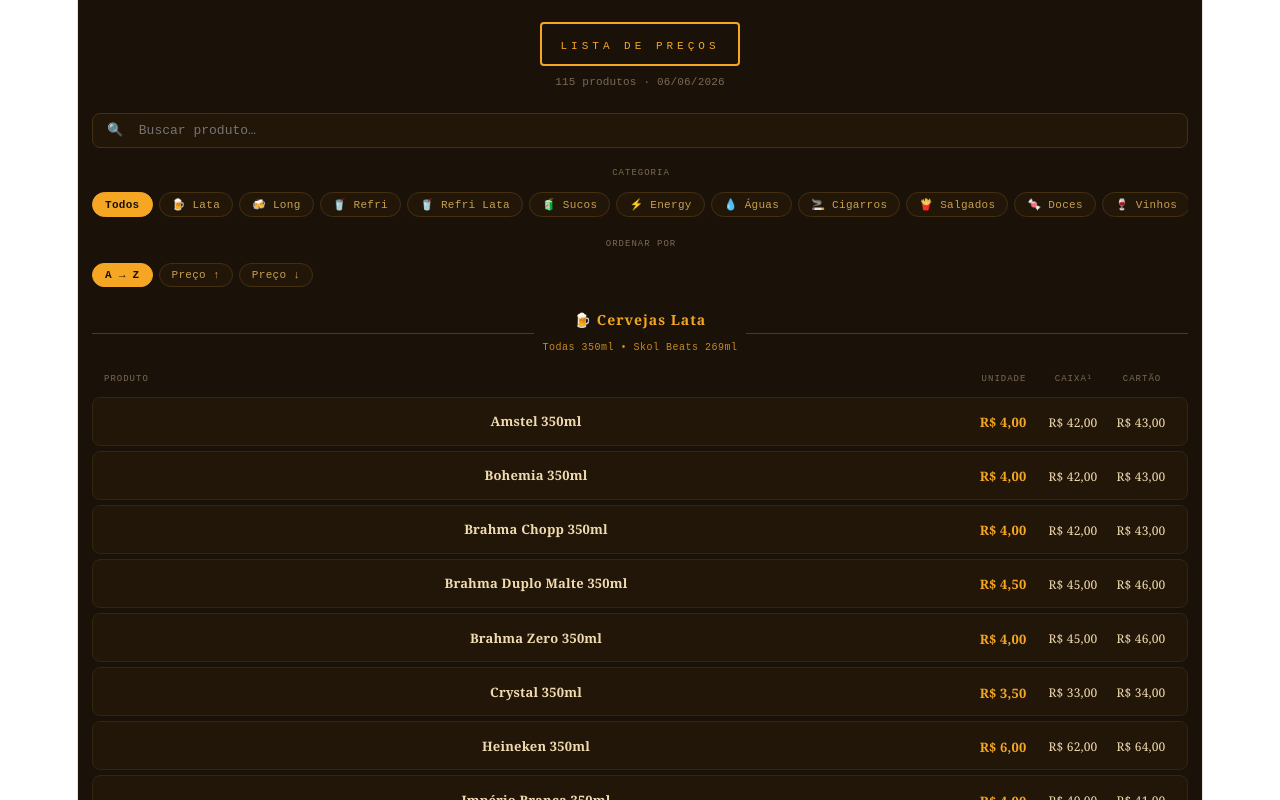
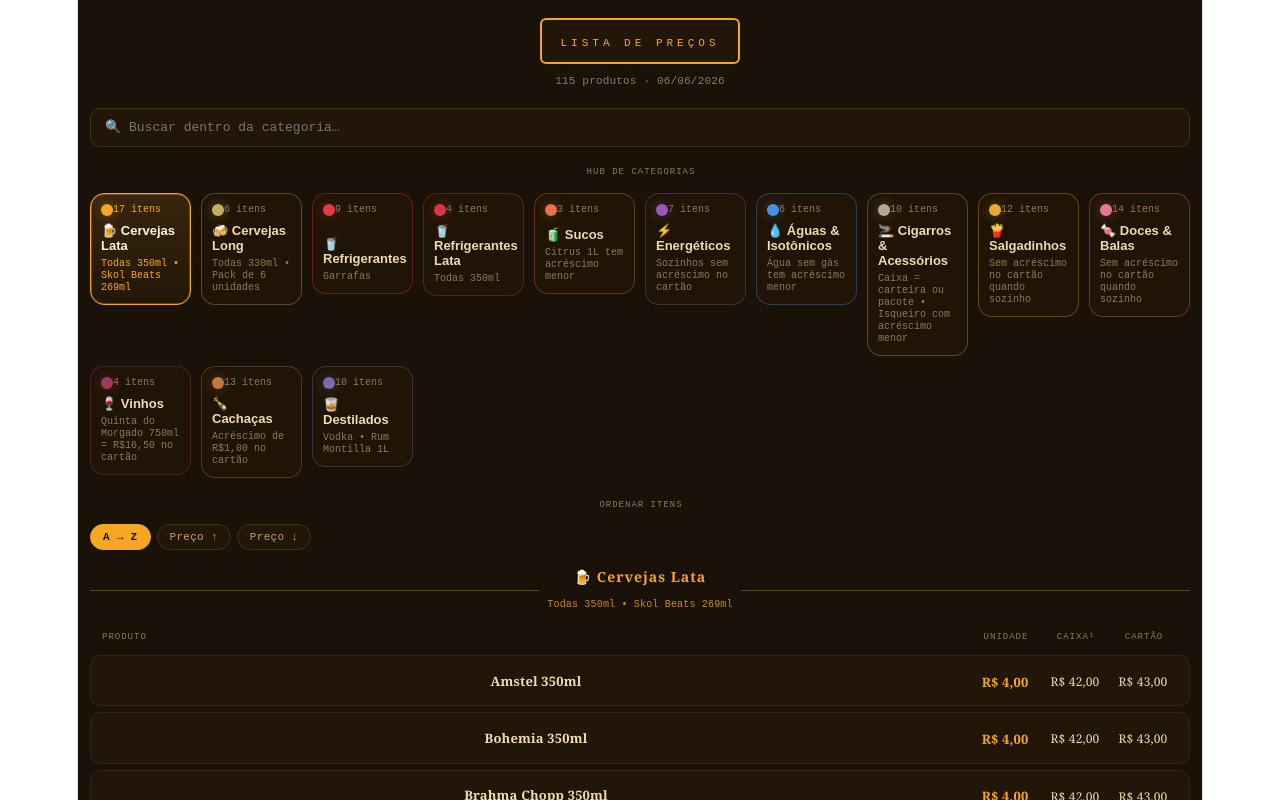
Before and after one commit to Guilherme-Kaua/lista-precos, a React (Vite) app in the folder lista-precos/: page / in a window 1280 px wide. Shown: the top 800 px of the page. Built offline with nearby package versions, Linux system fonts and the light colour scheme.

Commit message:
refactor: ajustar layout, filtros de categoria e regras do cartao no App.jsx

```diff
--- a/lista-precos/src/App.jsx
+++ b/lista-precos/src/App.jsx
@@ -222,29 +222,6 @@
   },
 ];
 
-const FILTROS = [
-  { key: "todos", label: "Todos" },
-  { key: "lata", label: "🍺 Lata" },
-  { key: "long", label: "🍻 Long" },
-  { key: "refri", label: "🥤 Refri" },
-  { key: "refri_lata", label: "🥤 Refri Lata" },
-  { key: "sucos", label: "🧃 Sucos" },
-  { key: "energy", label: "⚡ Energy" },
-  { key: "agua", label: "💧 Águas" },
-  { key: "cigarro", label: "🚬 Cigarros" },
-  { key: "salgado", label: "🍟 Salgados" },
-  { key: "doce", label: "🍬 Doces" },
-  { key: "vinho", label: "🍷 Vinhos" },
-  { key: "cachaca", label: "🍾 Cachaças" },
-  { key: "destilado", label: "🥃 Destilados" },
-];
-
-const ORDENS = [
-  { key: "nome", label: "A → Z" },
-  { key: "preco_a", label: "Preço ↑" },
-  { key: "preco_d", label: "Preço ↓" },
-];
-
 const fmt = (v) =>
   v != null ? v.toLocaleString("pt-BR", { style: "currency", currency: "BRL" }) : "—";
 
@@ -305,16 +282,28 @@
   return item.cartao ?? base;
 };
 
+const categorias = rawData.map((cat) => ({
+  key: cat.key,
+  nome: cat.categoria,
+  subtitulo: cat.subtitulo,
+  cor: cat.cor,
+  total: cat.itens.length,
+  itens: cat.itens,
+}));
+
 export default function App() {
   const [busca, setBusca] = useState("");
-  const [filtro, setFiltro] = useState("todos");
+  const [selectedKey, setSelectedKey] = useState("lata");
   const [ordem, setOrdem] = useState("nome");
 
-  const dadosFiltrados = useMemo(() => {
-    const cats = filtro === "todos" ? rawData : rawData.filter((c) => c.key === filtro);
+  const selectedCategory = useMemo(() => {
+    return rawData.find((c) => c.key === selectedKey) ?? rawData[0];
+  }, [selectedKey]);
 
-    return cats
-      .map((cat) => {
+  const itensVisiveis = useMemo(() => {
+    const cat = selectedCategory;
+    if (!cat) return [];
+
     let itens = busca.trim()
       ? cat.itens.filter((i) => i.nome.toLowerCase().includes(busca.toLowerCase()))
       : [...cat.itens];
@@ -323,10 +312,8 @@
     if (ordem === "preco_a") itens.sort((a, b) => (a.unidade ?? 999) - (b.unidade ?? 999));
     if (ordem === "preco_d") itens.sort((a, b) => (b.unidade ?? 0) - (a.unidade ?? 0));
 
-        return { ...cat, itens };
-      })
-      .filter((c) => c.itens.length > 0);
-  }, [busca, filtro, ordem]);
+    return itens;
+  }, [busca, ordem, selectedCategory]);
 
   const total = rawData.reduce((s, c) => s + c.itens.length, 0);
 
@@ -337,8 +324,8 @@
         background: ativo ? "#f5a623" : "#221608",
         color: ativo ? "#1a1209" : "#c8a050",
         border: `1px solid ${ativo ? "#f5a623" : "#443010"}`,
-        borderRadius: 20,
-        padding: "5px 12px",
+        borderRadius: 18,
+        padding: "6px 12px",
         fontSize: 11,
         fontFamily: "monospace",
         cursor: "pointer",
@@ -357,17 +344,18 @@
         minHeight: "100vh",
         background: "#1a1209",
         fontFamily: "'Georgia', serif",
-        padding: "22px 14px 48px",
+        padding: "18px 12px 30px",
       }}
     >
-      <div style={{ textAlign: "center", marginBottom: 18 }}>
+      <div style={{ textAlign: "center", marginBottom: 14 }}>
         <div
           style={{
             display: "inline-block",
             border: "2px solid #f5a623",
-            borderRadius: 4,
-            padding: "5px 18px",
-            marginBottom: 3,
+            borderRadius: 6,
+            padding: "6px 18px",
+            marginBottom: 4,
+            background: "#221608",
           }}
         >
           <span
@@ -382,7 +370,7 @@
             Lista de Preços
           </span>
         </div>
-        <p style={{ color: "#7a6a50", fontSize: 11, margin: 0, fontFamily: "monospace" }}>
+        <p style={{ color: "#8d7a58", fontSize: 11, margin: 0, fontFamily: "monospace" }}>
           {total} produtos · 06/06/2026
         </p>
       </div>
@@ -390,14 +378,14 @@
       <input
         value={busca}
         onChange={(e) => setBusca(e.target.value)}
-        placeholder="🔍  Buscar produto…"
+        placeholder="🔍 Buscar dentro da categoria…"
         style={{
           width: "100%",
           boxSizing: "border-box",
           background: "#221608",
           border: "1px solid #443010",
-          borderRadius: 8,
-          padding: "9px 14px",
+          borderRadius: 10,
+          padding: "11px 14px",
           color: "#f0dbb0",
           fontSize: 13,
           fontFamily: "monospace",
@@ -406,10 +394,108 @@
         }}
       />
 
-      <div style={{ marginBottom: 8 }}>
+      <div style={{ marginBottom: 14 }}>
         <p
           style={{
-            color: "#7a6a50",
+            color: "#8d7a58",
+            fontSize: 9,
+            fontFamily: "monospace",
+            letterSpacing: 1,
+            textTransform: "uppercase",
+            margin: "0 0 8px 2px",
+          }}
+        >
+          Hub de categorias
+        </p>
+
+        <div
+          style={{
+            display: "grid",
+            gridTemplateColumns: "repeat(auto-fit, minmax(96px, 1fr))",
+            gap: 10,
+          }}
+        >
+          {categorias.map((cat) => {
+            const ativo = selectedKey === cat.key;
+
+            return (
+              <button
+                key={cat.key}
+                onClick={() => setSelectedKey(cat.key)}
+                style={{
+                  aspectRatio: "1 / 1",
+                  borderRadius: 14,
+                  border: `1px solid ${ativo ? cat.cor : cat.cor + "55"}`,
+                  background: ativo
+                    ? `linear-gradient(180deg, ${cat.cor}22, #221608)`
+                    : "#201406",
+                  boxShadow: ativo ? `0 0 0 1px ${cat.cor}55 inset` : "none",
+                  color: "#f0dbb0",
+                  padding: 10,
+                  cursor: "pointer",
+                  textAlign: "left",
+                  display: "flex",
+                  flexDirection: "column",
+                  justifyContent: "space-between",
+                  gap: 8,
+                }}
+              >
+                <div style={{ display: "flex", justifyContent: "space-between", alignItems: "start" }}>
+                  <div
+                    style={{
+                      width: 12,
+                      height: 12,
+                      borderRadius: 999,
+                      background: cat.cor,
+                      boxShadow: `0 0 12px ${cat.cor}66`,
+                    }}
+                  />
+                  <span
+                    style={{
+                      color: ativo ? cat.cor : "#8d7a58",
+                      fontSize: 10,
+                      fontFamily: "monospace",
+                    }}
+                  >
+                    {cat.total} itens
+                  </span>
+                </div>
+
+                <div>
+                  <div
+                    style={{
+                      color: ativo ? "#fff4d6" : "#f0dbb0",
+                      fontSize: 13,
+                      lineHeight: 1.15,
+                      fontWeight: "bold",
+                    }}
+                  >
+                    {cat.nome}
+                  </div>
+                  {cat.subtitulo && (
+                    <div
+                      style={{
+                        color: ativo ? cat.cor : "#8d7a58",
+                        fontSize: 10,
+                        fontFamily: "monospace",
+                        marginTop: 4,
+                        lineHeight: 1.2,
+                      }}
+                    >
+                      {cat.subtitulo}
+                    </div>
+                  )}
+                </div>
+              </button>
+            );
+          })}
+        </div>
+      </div>
+
+      <div style={{ marginBottom: 12 }}>
+        <p
+          style={{
+            color: "#8d7a58",
             fontSize: 9,
             fontFamily: "monospace",
             letterSpacing: 1,
@@ -417,74 +503,52 @@
             margin: "0 0 6px 2px",
           }}
         >
-          Categoria
+          Ordenar itens
         </p>
-        <div style={{ display: "flex", gap: 6, overflowX: "auto", paddingBottom: 6 }}>
-          {FILTROS.map((f) => pill(filtro === f.key, () => setFiltro(f.key), f.label))}
+        <div style={{ display: "flex", gap: 6, flexWrap: "wrap" }}>
+          {[
+            { key: "nome", label: "A → Z" },
+            { key: "preco_a", label: "Preço ↑" },
+            { key: "preco_d", label: "Preço ↓" },
+          ].map((o) => pill(ordem === o.key, () => setOrdem(o.key), o.label))}
         </div>
       </div>
 
-      <div style={{ marginBottom: 18 }}>
-        <p
+      <div style={{ marginBottom: 12 }}>
+        <div
           style={{
-            color: "#7a6a50",
-            fontSize: 9,
-            fontFamily: "monospace",
-            letterSpacing: 1,
-            textTransform: "uppercase",
-            margin: "0 0 6px 2px",
+            display: "flex",
+            alignItems: "center",
+            gap: 8,
+            marginBottom: 6,
           }}
         >
-          Ordenar por
-        </p>
-        <div style={{ display: "flex", gap: 6 }}>
-          {ORDENS.map((o) => pill(ordem === o.key, () => setOrdem(o.key), o.label))}
-        </div>
-      </div>
-
-      {dadosFiltrados.length === 0 && (
-        <p
-          style={{
-            color: "#7a6a50",
-            textAlign: "center",
-            fontFamily: "monospace",
-            fontSize: 13,
-          }}
-        >
-          Nenhum produto encontrado.
-        </p>
-      )}
-
-      {dadosFiltrados.map((cat) => (
-        <div key={cat.key} style={{ marginBottom: 26 }}>
-          <div style={{ display: "flex", alignItems: "center", gap: 8, marginBottom: 4 }}>
-            <div style={{ flex: 1, height: 1, background: cat.cor + "44" }} />
+          <div style={{ flex: 1, height: 1, background: selectedCategory.cor + "55" }} />
           <div style={{ textAlign: "center" }}>
             <span
               style={{
-                  color: cat.cor,
+                color: selectedCategory.cor,
                 fontSize: 14,
                 fontWeight: "bold",
                 letterSpacing: 1,
               }}
             >
-                {cat.categoria}
+              {selectedCategory.categoria}
             </span>
-              {cat.subtitulo && (
+            {selectedCategory.subtitulo && (
               <div
                 style={{
-                    color: cat.cor + "CC",
+                  color: selectedCategory.cor + "CC",
                   fontSize: 10,
                   fontFamily: "monospace",
-                    letterSpacing: 0.5,
                   marginTop: 2,
                 }}
               >
-                  {cat.subtitulo}
+                {selectedCategory.subtitulo}
               </div>
             )}
           </div>
-            <div style={{ flex: 1, height: 1, background: cat.cor + "44" }} />
+          <div style={{ flex: 1, height: 1, background: selectedCategory.cor + "55" }} />
         </div>
 
         <div
@@ -498,7 +562,7 @@
             <span
               key={h}
               style={{
-                  color: "#7a6a50",
+                color: "#8d7a58",
                 fontSize: 9,
                 letterSpacing: 1,
                 textTransform: "uppercase",
@@ -511,8 +575,13 @@
           ))}
         </div>
 
-          {cat.itens.map((item) => {
-            const cartao = resolveCartao(cat.key, item);
+        {itensVisiveis.length === 0 ? (
+          <p style={{ color: "#8d7a58", textAlign: "center", fontFamily: "monospace", fontSize: 13 }}>
+            Nenhum produto encontrado.
+          </p>
+        ) : (
+          itensVisiveis.map((item) => {
+            const cartao = resolveCartao(selectedCategory.key, item);
 
             return (
               <div
@@ -520,9 +589,9 @@
                 style={{
                   background: "#221608",
                   border: "1px solid #332510",
-                  borderRadius: 8,
-                  padding: "9px 12px",
-                  marginBottom: 5,
+                  borderRadius: 10,
+                  padding: "10px 12px",
+                  marginBottom: 6,
                   display: "grid",
                   gridTemplateColumns: "1fr 72px 68px 68px",
                   alignItems: "center",
@@ -535,7 +604,7 @@
                 <div style={{ textAlign: "center" }}>
                   <span
                     style={{
-                      color: item.unidade != null ? cat.cor : "#3a2e1e",
+                      color: item.unidade != null ? selectedCategory.cor : "#3a2e1e",
                       fontSize: 13,
                       fontWeight: "bold",
                     }}
@@ -567,24 +636,16 @@
                 </div>
               </div>
             );
-          })}
+          })
+        )}
       </div>
-      ))}
 
       <div
         style={{
-          borderTop: "1px solid #4b3a20",
-          marginTop: 10,
-          paddingTop: 18,
-          background: "linear-gradient(to bottom, rgba(34,22,8,0), rgba(34,22,8,0.35))",
-          borderRadius: 10,
-        }}
-      >
-        <div
-          style={{
+          marginTop: 14,
           background: "#201406",
           border: "1px solid #4b3a20",
-            borderRadius: 12,
+          borderRadius: 14,
           padding: "14px 14px",
           boxShadow: "0 6px 20px rgba(0,0,0,0.18)",
         }}
@@ -622,6 +683,5 @@
         </p>
       </div>
     </div>
-    </div>
   );
 }
```
Lines whose indentation alone changed are shown as unchanged.
